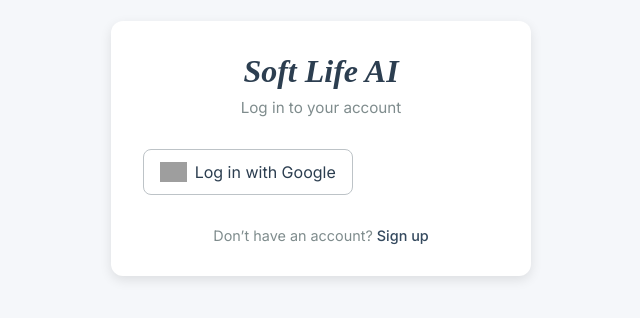
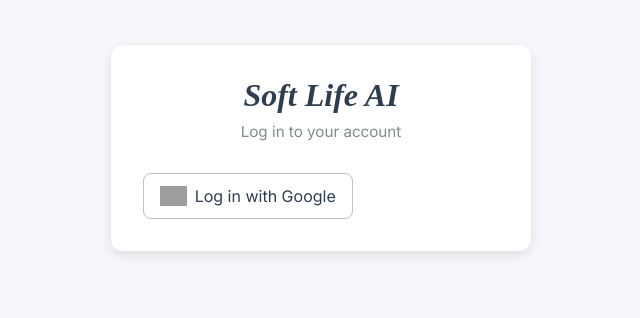
Before and after one commit to Ammarnation/soft-life-ai, a plain HTML site: page index.html in a window 1280 px wide. Shown: the part 252-570 px from the top of the page, without its empty margins (319-959 px from the left). Drawn offline with Linux system fonts and the light colour scheme; grey boxes are pictures that could not be loaded; a web font is replaced by a local one.

Commit message:
third commit

```diff
--- a/index.html
+++ b/index.html
@@ -99,9 +99,7 @@
       Log in with Google
     </button>
 
-    <div class="signup-link">
-      Don’t have an account? <a href="./signup.html">Sign up</a>
-    </div>
+
   </div>
 </body>
 <script src="/index.js"></script>
```
